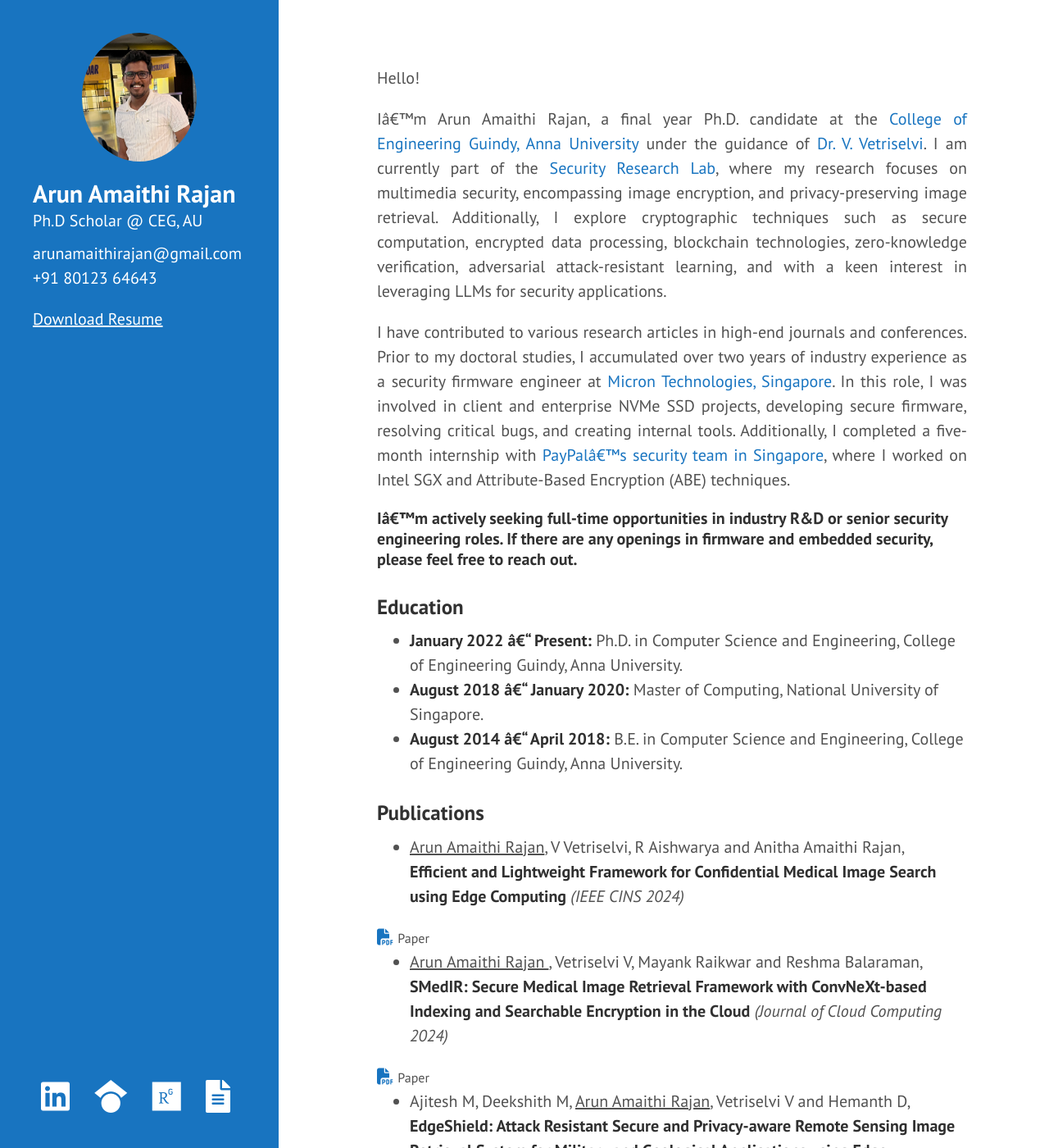
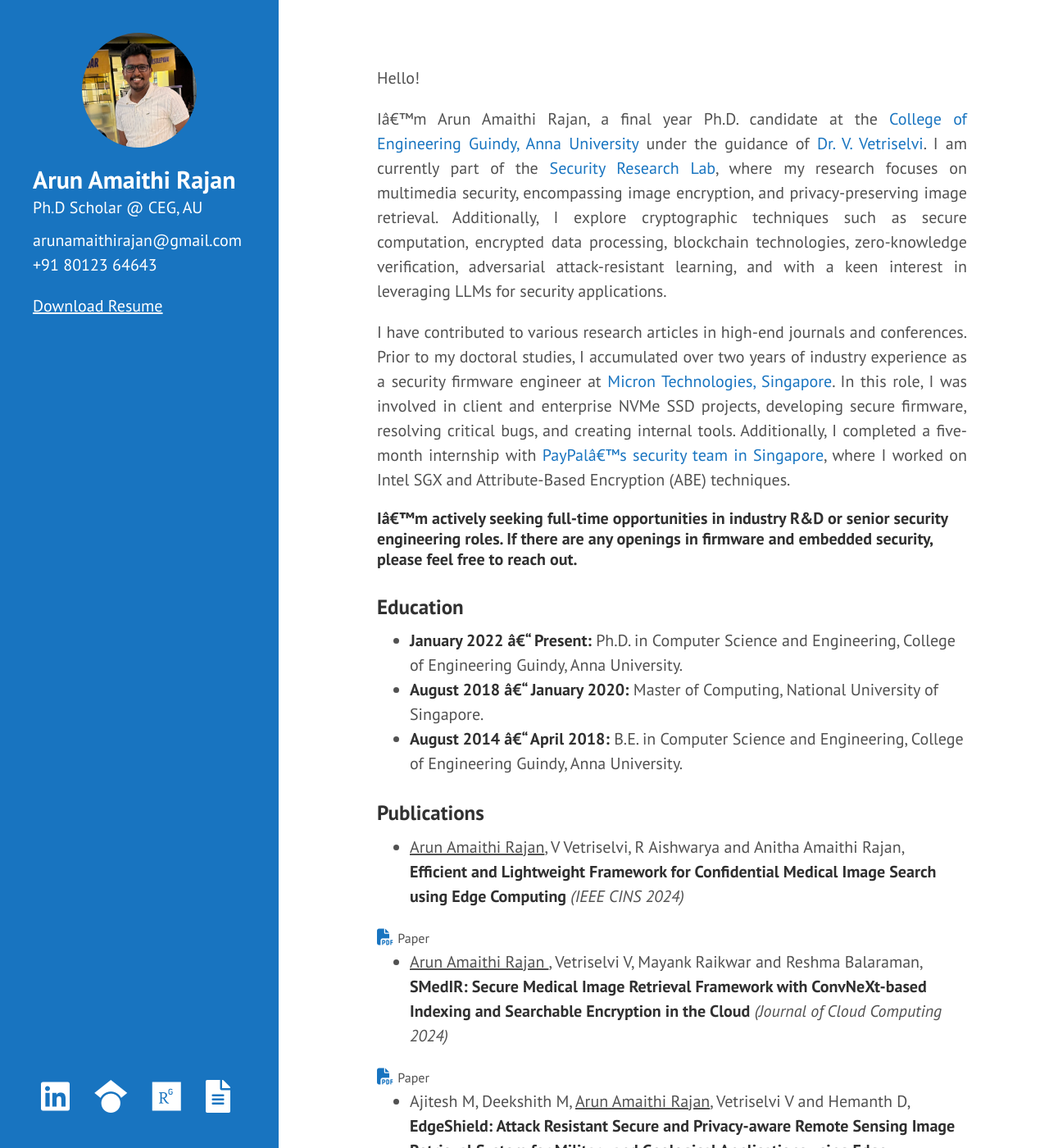
Before and after one commit to arunamaithi/arunamaithi.github.io, a Jekyll site: the page built from index.md, in a window 1280 px wide and 1400 px high. Shown: the whole window at 82% size. Built offline with Jekyll 4.4.1, drawn with Linux system fonts in a browser that asks for light colours.

Commit message:
img dimension fix

```diff
--- a/public/css/hyde.css
+++ b/public/css/hyde.css
@@ -79,7 +79,9 @@ html {
       -moz-border-radius: 50%;
       -webkit-border-radius: 50%;
       width: 140px;
+      height: 140px;
       margin: 0 auto;
+      object-fit: cover;
 }
 
 /* Sidebar links */
```
